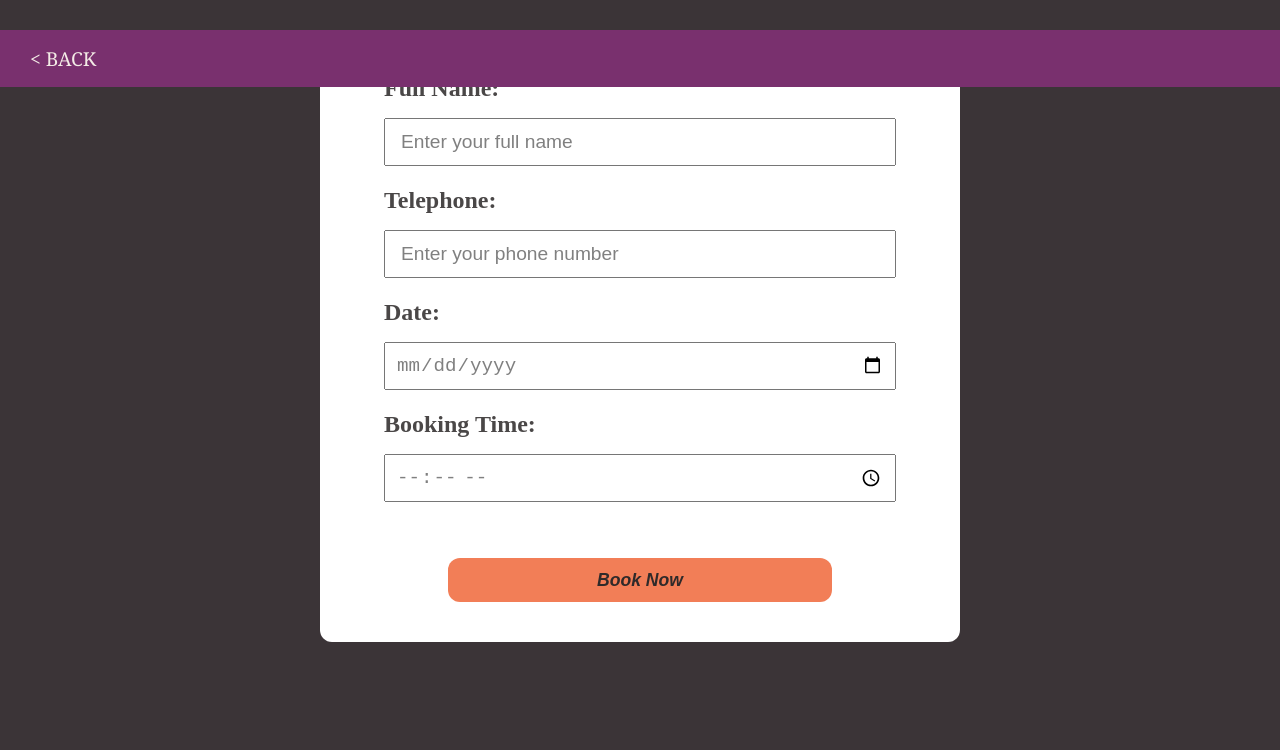
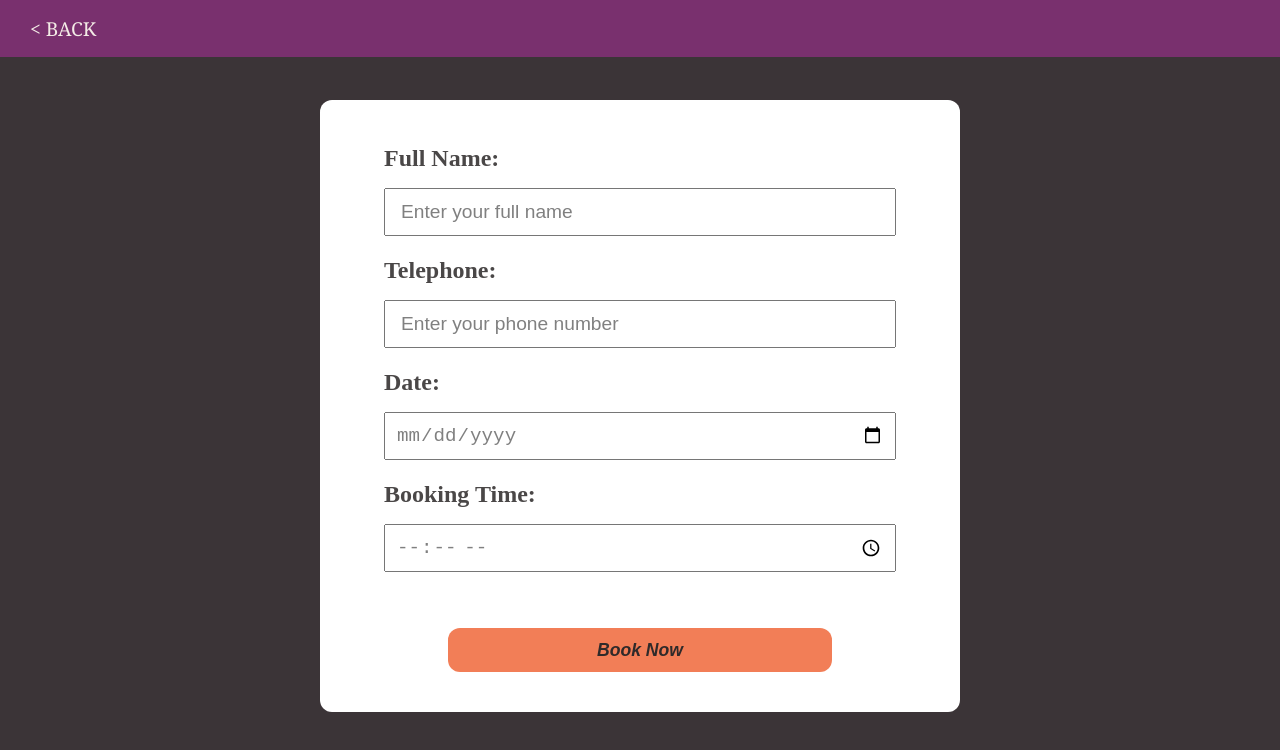
Before and after one commit to TimSing6584/Beauty-Salon-Website, a plain HTML site: page booking.html in a window 1280 px wide. Drawn offline with Linux system fonts and the light colour scheme.

Commit message:
Small Positioning Fix

```diff
--- a/style.css
+++ b/style.css
@@ -34,6 +34,8 @@ nav{
     background-color: var(--nav-bar-color); /*#B39696*/
     padding: 0 15px;
     position: fixed;
+    top: 0;       /* stick to very top */
+    left: 0;
 }
 .nav-components a{
     margin-right: 55px;
@@ -231,7 +233,7 @@ button{
 
 
 form{
-    margin: 30px auto;
+    margin: 100px auto;
     width: 50%;
     border-radius: 12px;
     background-color: white;
```
